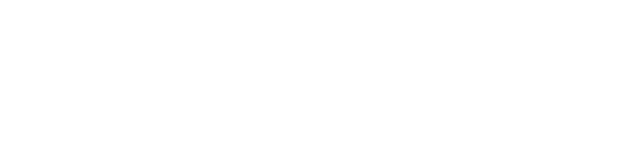
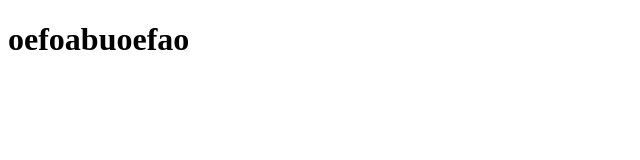
Before and after one commit to vaibhav-rm/MAHI, a plain HTML site: page index.html in a window 1280 px wide. Shown: the whole page, without its empty margins (0-640 px from the left). Drawn offline with Linux system fonts and the light colour scheme.

Commit message:
Update index.html

```diff
--- a/index.html
+++ b/index.html
@@ -7,5 +7,7 @@
 </head>
 <body>
 
+    <h1>oefoabuoefao</h1>
+
 </body>
 </html>
```
